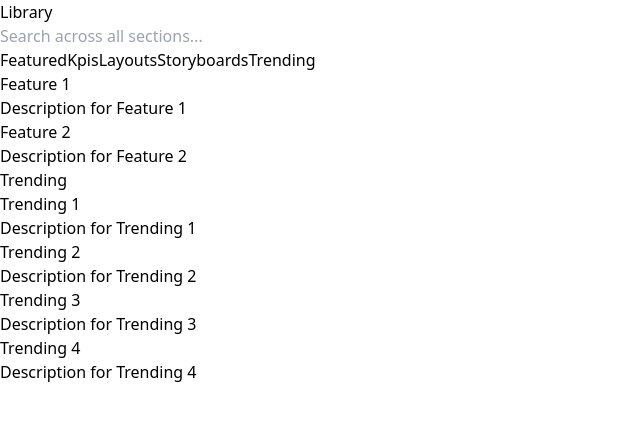
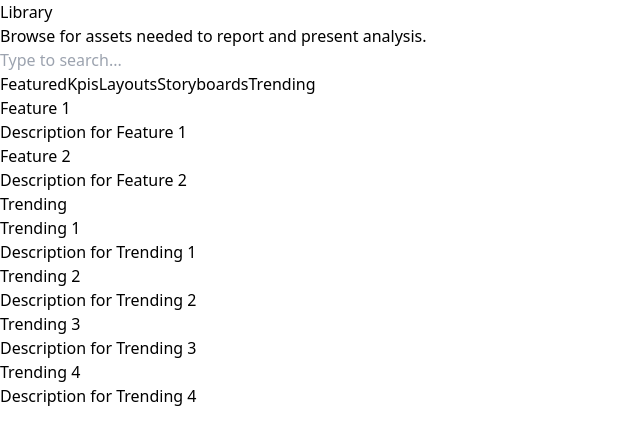
Before and after one commit to ajonesb/ntp-task, a Next.js app: page / in a window 1280 px wide. Shown: the top 444 px of the page, without its empty margins (0-640 px from the left). Built offline with nearby package versions, Linux system fonts and the light colour scheme.

Commit message:
minor ui changes

```diff
--- a/src/components/SearchBar.tsx
+++ b/src/components/SearchBar.tsx
@@ -13,7 +13,7 @@ const SearchBar: React.FC = () => {
     <div className="mb-4">
       <input
         type="text"
-        placeholder="Search across all sections..."
+        placeholder="Type to search..."
         onChange={handleSearch}
         className="p-2 border rounded w-full"
       />
--- a/src/components/TrendingSection.tsx
+++ b/src/components/TrendingSection.tsx
@@ -9,8 +9,9 @@ const TrendingSection: React.FC = () => {
   ];
 
   return (
-    <div className="mt-8">
-      <h2 className="text-xl font-semibold mb-4">Trending</h2>
+    <div className="mt-20">
+      <h1 className="text-3xl font-bold mb-4 text-left">Trending</h1>
+
       <div className="grid grid-cols-1 sm:grid-cols-2 gap-4">
         {trendingItems.map((item, index) => (
           <div key={index} className="p-4 border rounded-md shadow">
--- a/src/pages/index.tsx
+++ b/src/pages/index.tsx
@@ -7,7 +7,10 @@ import TrendingSection from "@/components/TrendingSection";
 const Home: React.FC = () => {
   return (
     <div className="max-w-4xl mx-auto p-8">
-      <h1 className="text-3xl font-bold mb-4">Library</h1>
+      <h1 className="text-5xl font-bold mb-4 text-center">Library</h1>
+      <p className="text-black text-center mb-8">
+        Browse for assets needed to report and present analysis.
+      </p>
       <SearchBar />
       <Tabs />
       <TabContent />
```
